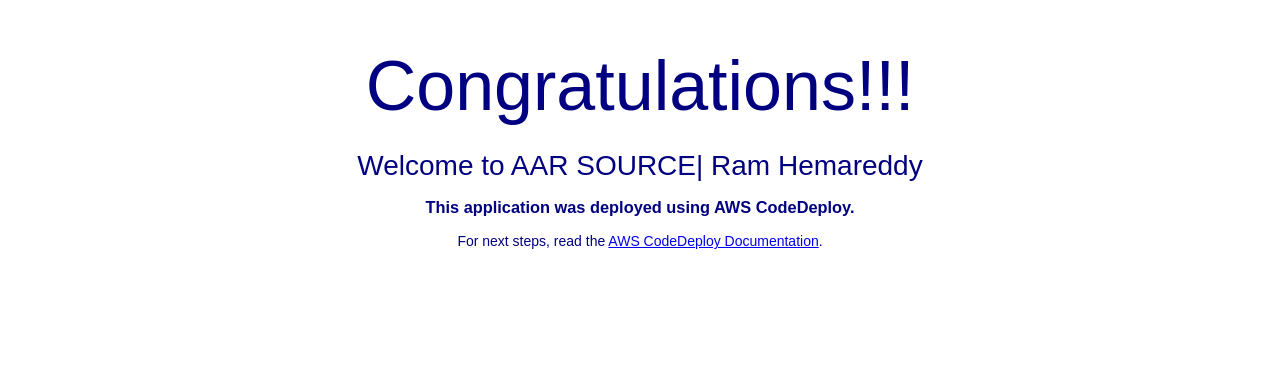
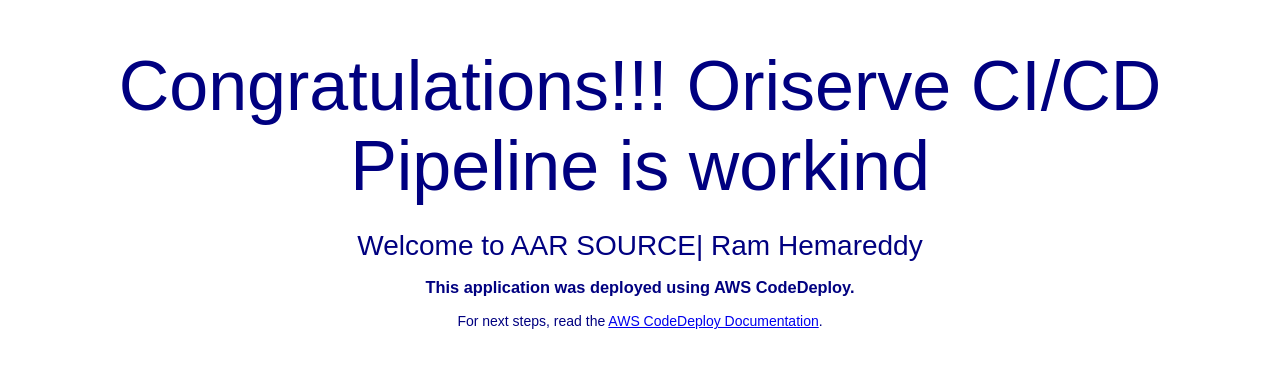
Before and after one commit to ashishnxt/AWS-Codedeploy-EC2-Pipeline-With-Jenkins, a plain HTML site: page index.html in a window 1280 px wide. Shown: the part 201-568 px from the top of the page. Drawn offline with Linux system fonts and the light colour scheme.

Commit message:
Update index.html

```diff
--- a/index.html
+++ b/index.html
@@ -27,7 +27,7 @@
 <body>
   <div align="center">
     <img src="https://s3.ap-south-1.amazonaws.com/www.basava.com/aar_logo_final.png" style="max-width: 20%;">
-    <h1>Congratulations!!! </h1>
+    <h1>Congratulations!!! Oriserve CI/CD Pipeline is workind </h1>
       <h2>Welcome to AAR SOURCE| Ram Hemareddy</h2>
     <h3>This application was deployed using AWS CodeDeploy.</h3>
     <p>For next steps, read the <a href="http://aws.amazon.com/documentation/codedeploy">AWS CodeDeploy Documentation</a>.</p>
```
